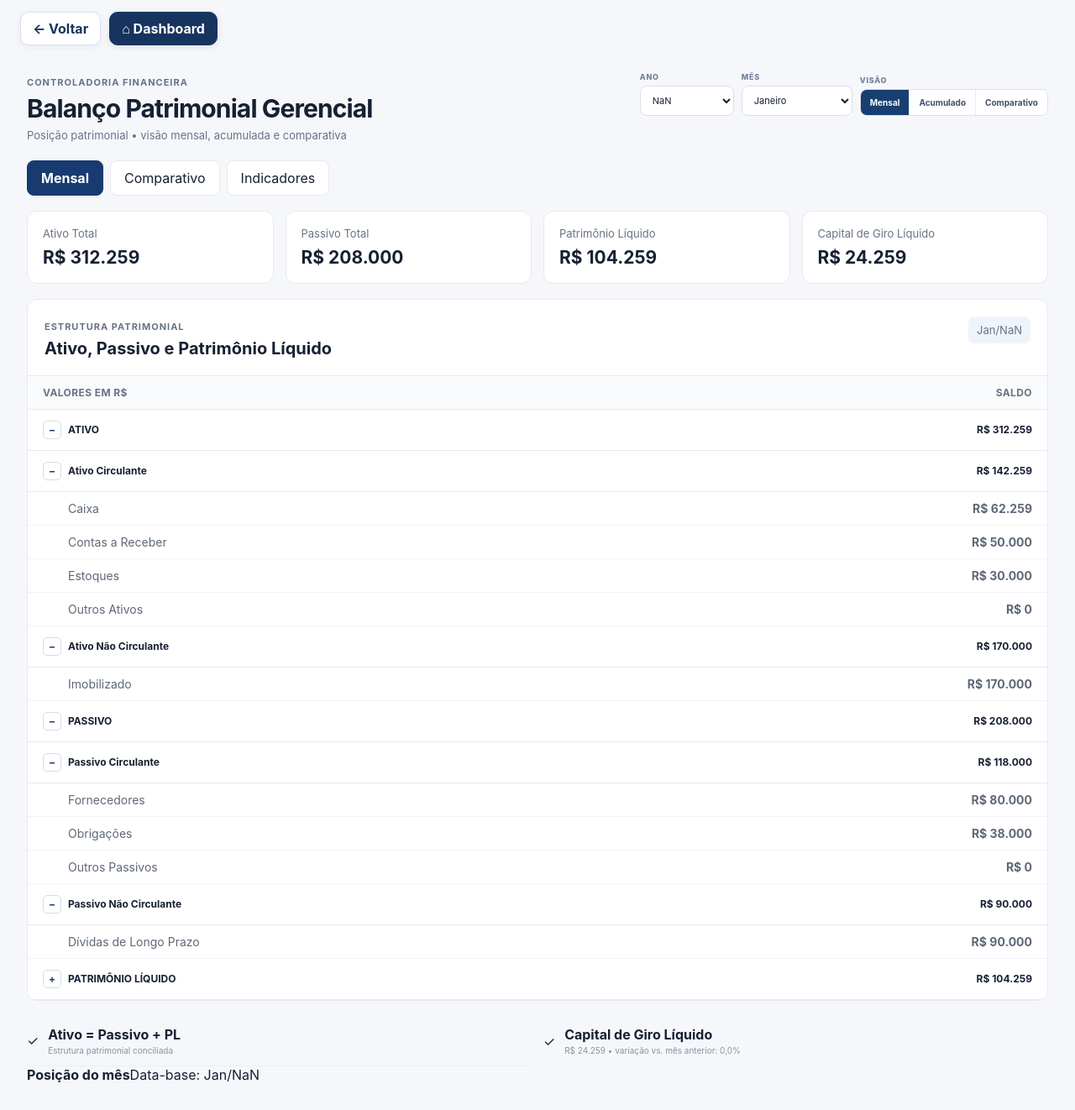
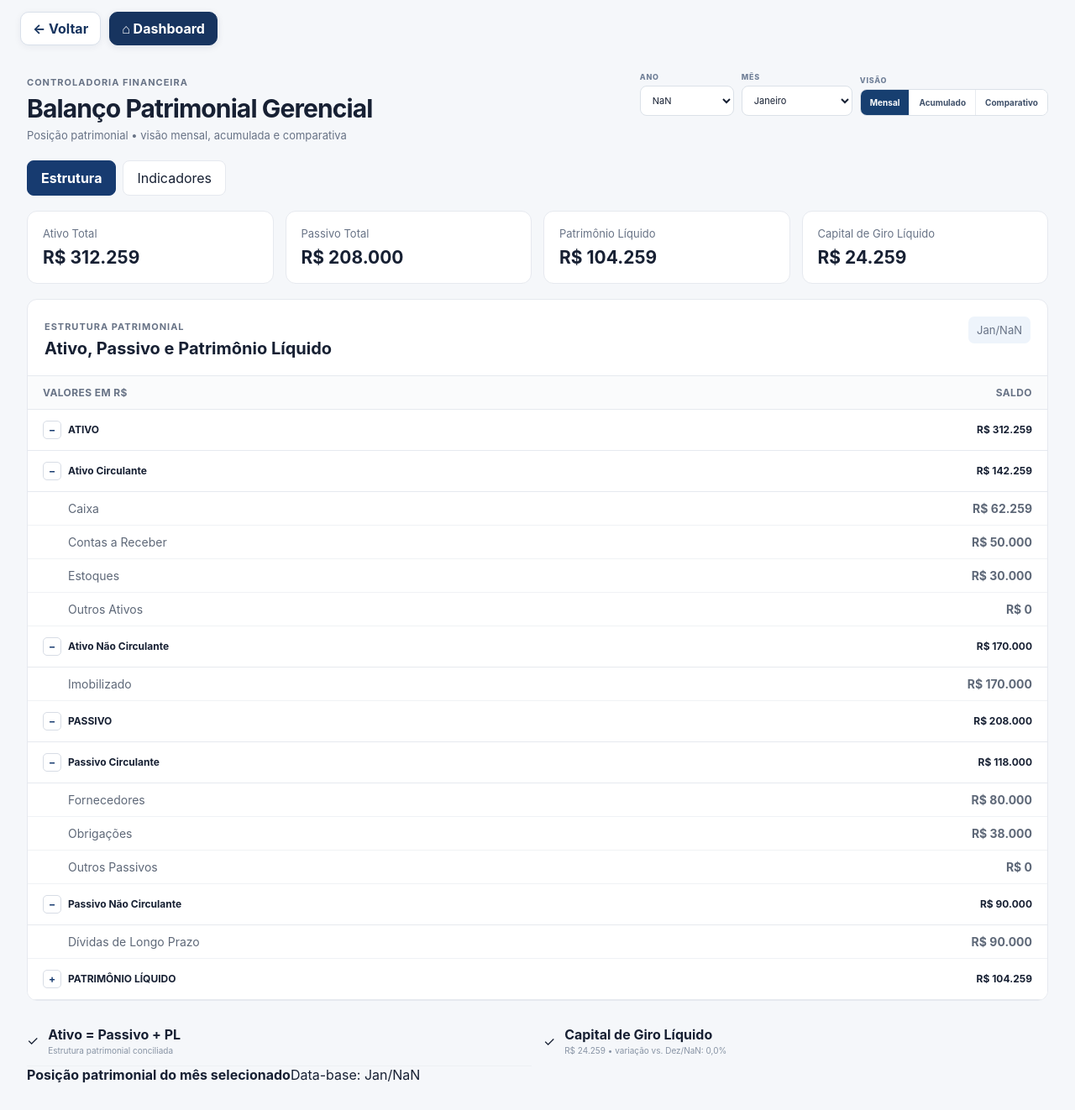
Before and after one commit to cardoso4009-byte/bp-financeiro-bi, a Next.js app: page /balanco-gerencial in a window 1280 px wide. Shown: the whole page at 84% size. Built offline with nearby package versions, Linux system fonts and the light colour scheme.

Commit message:
feat: alinha balanco ao padrao de periodo

```diff
--- a/app/balanco-gerencial/page.tsx
+++ b/app/balanco-gerencial/page.tsx
@@ -22,11 +22,12 @@ function Check({ok,label,value}:{ok:boolean;label:string;value:string}){return <
 
 export default function BalancoGerencial(){
  const[period,setPeriod]=useState<ReportPeriod>({...DEFAULT_REPORT_PERIOD,year:availableYears[0]??2026,month:1})
- const[mode,setMode]=useState<'mensal'|'comparativo'|'indicadores'>('mensal')
+ const[mode,setMode]=useState<'estrutura'|'indicadores'>('estrutura')
  const competenceKey=competence(period.year,period.month)
  const baseIndex=Math.max(0,months.findIndex(x=>x===competenceKey))
  const m=monthlyBalance.find(x=>x.month===competenceKey) ?? monthlyBalance[baseIndex]
- const prev=monthlyBalance[Math.max(0,baseIndex-1)]
+ const prevIndex=period.month===1 ? months.findIndex(x=>x===`${period.year-1}-12`) : baseIndex-1
+ const prev=monthlyBalance[Math.max(0,prevIndex)] ?? monthlyBalance[Math.max(0,baseIndex-1)]
  const variance=(a:number,b:number)=>b!==0?(a-b)/Math.abs(b):0
  const patrimonioCheck=m.ativoTotal-(m.passivoTotal+m.pl)
  const capitalGiro=m.ativoCirculante-m.passivoCirculante
@@ -34,21 +35,22 @@ export default function BalancoGerencial(){
  const rows=useMemo(()=>[
   ['Liquidez Corrente',m.ativoCirculante/m.passivoCirculante],['Participação do PL',m.pl/m.ativoTotal],['Endividamento',m.passivoTotal/m.ativoTotal],['Imobilização do PL',m.ativoNaoCirculante/m.pl],['Caixa / Ativo',m.caixa/m.ativoTotal]
  ],[m])
- const viewLabel=period.view==='acumulado'?'Posição até o mês selecionado':period.view==='comparativo'?'Comparação com período anterior':'Posição do mês'
+ const viewLabel=period.view==='acumulado'?'Posição acumulada até o mês selecionado':period.view==='comparativo'?'Comparativo com o período anterior':'Posição patrimonial do mês selecionado'
+ const previousLabel=period.month===1?`Dez/${period.year-1}`:`${monthLabel(period.month-1)}/${period.year}`
  return <main className="bp-page"><div className="bp-container">
   <header className="bp-header"><div><small>CONTROLADORIA FINANCEIRA</small><h1>Balanço Patrimonial Gerencial</h1><p>Posição patrimonial • visão mensal, acumulada e comparativa</p></div><ReportPeriodFilter value={period} onChange={setPeriod} years={availableYears}/></header>
-  <div className="bp-tabs">{(['mensal','comparativo','indicadores'] as const).map(x=><button key={x} className={mode===x?'active':''} onClick={()=>setMode(x)}>{x[0].toUpperCase()+x.slice(1)}</button>)}</div>
-  {mode==='mensal'&&<>
+  <div className="bp-tabs">{(['estrutura','indicadores'] as const).map(x=><button key={x} className={mode===x?'active':''} onClick={()=>setMode(x)}>{x[0].toUpperCase()+x.slice(1)}</button>)}</div>
+  {period.view!=='comparativo'&&mode==='estrutura'&&<>
    <div className="bp-summary"><div><span>Ativo Total</span><strong>{brl(m.ativoTotal)}</strong></div><div><span>Passivo Total</span><strong>{brl(m.passivoTotal)}</strong></div><div><span>Patrimônio Líquido</span><strong>{brl(m.pl)}</strong></div><div><span>Capital de Giro Líquido</span><strong>{brl(capitalGiro)}</strong></div></div>
    <section className="bp-card"><div className="bp-card-title"><div><small>ESTRUTURA PATRIMONIAL</small><h2>Ativo, Passivo e Patrimônio Líquido</h2></div><span>{monthLabel(period.month)}/{period.year}</span></div><div className="table-wrap"><table className="bp-table"><thead><tr><th>Valores em R$</th><th>Saldo</th></tr></thead><tbody>
     <Group title="ATIVO" value={m.ativoTotal}><Group title="Ativo Circulante" value={m.ativoCirculante}><Item label="Caixa" value={m.caixa}/><Item label="Contas a Receber" value={m.contasReceber}/><Item label="Estoques" value={m.estoques}/><Item label="Outros Ativos" value={m.outrosAtivos}/></Group><Group title="Ativo Não Circulante" value={m.ativoNaoCirculante}><Item label="Imobilizado" value={m.imobilizado}/></Group></Group>
     <Group title="PASSIVO" value={m.passivoTotal}><Group title="Passivo Circulante" value={m.passivoCirculante}><Item label="Fornecedores" value={m.fornecedores}/><Item label="Obrigações" value={m.obrigacoes}/><Item label="Outros Passivos" value={m.outrosPassivos}/></Group><Group title="Passivo Não Circulante" value={m.passivoNaoCirculante}><Item label="Dívidas de Longo Prazo" value={m.dividasLongoPrazo}/></Group></Group>
     <Group title="PATRIMÔNIO LÍQUIDO" value={m.pl} defaultOpen={false}><Item label="Patrimônio Líquido" value={m.pl}/></Group>
    </tbody></table></div></section>
-   <div className="bp-checks"><Check ok={Math.abs(patrimonioCheck)<1} label="Ativo = Passivo + PL" value={Math.abs(patrimonioCheck)<1?'Estrutura patrimonial conciliada':`Diferença: ${brl(patrimonioCheck)}`}/><Check ok={Number.isFinite(capitalGiro)} label="Capital de Giro Líquido" value={`${brl(capitalGiro)} • variação vs. mês anterior: ${pct(variance(capitalGiro,prevCapitalGiro))}`}/></div>
-   <div className="report-period-context"><strong>{viewLabel}</strong><span>Data-base: {monthLabel(period.month)}/{period.year}</span></div>
+   <div className="bp-checks"><Check ok={Math.abs(patrimonioCheck)<1} label="Ativo = Passivo + PL" value={Math.abs(patrimonioCheck)<1?'Estrutura patrimonial conciliada':`Diferença: ${brl(patrimonioCheck)}`}/><Check ok={Number.isFinite(capitalGiro)} label="Capital de Giro Líquido" value={`${brl(capitalGiro)} • variação vs. ${previousLabel}: ${pct(variance(capitalGiro,prevCapitalGiro))}`}/></div>
   </>}
-  {mode==='comparativo'&&<div className="bp-grid">{[['Ativo Total',m.ativoTotal,prev.ativoTotal],['Passivo Total',m.passivoTotal,prev.passivoTotal],['Patrimônio Líquido',m.pl,prev.pl],['Capital de Giro Líquido',capitalGiro,prevCapitalGiro]].map(([label,value,previous])=><div className="metric-card" key={label as string}><span>{label}</span><h2>{brl(value as number)}</h2><small>vs. período anterior: {variance(value as number,previous as number)>=0?'+':''}{pct(variance(value as number,previous as number))}</small></div>)}</div>}
-  {mode==='indicadores'&&<div className="indicator-grid">{rows.map(([label,value])=><div className="metric-card" key={label as string}><span>{label}</span><h2>{label==='Liquidez Corrente'?(value as number).toFixed(2):pct(value as number)}</h2><small>Data-base: {monthLabel(period.month)}/{period.year}</small></div>)}<div className="metric-card"><span>Capital de Giro Líquido</span><h2>{brl(capitalGiro)}</h2><small>Ativo Circulante − Passivo Circulante</small></div></div>}
+  {period.view==='comparativo'&&<section className="bp-card"><div className="bp-card-title"><div><small>ANÁLISE COMPARATIVA</small><h2>{monthLabel(period.month)}/{period.year} × {previousLabel}</h2></div><span>Período anterior</span></div><div className="bp-grid">{[['Ativo Total',m.ativoTotal,prev.ativoTotal],['Passivo Total',m.passivoTotal,prev.passivoTotal],['Patrimônio Líquido',m.pl,prev.pl],['Capital de Giro Líquido',capitalGiro,prevCapitalGiro]].map(([label,value,previous])=><div className="metric-card" key={label as string}><span>{label}</span><h2>{brl(value as number)}</h2><small>Anterior: {brl(previous as number)} • variação: {variance(value as number,previous as number)>=0?'+':''}{pct(variance(value as number,previous as number))}</small></div>)}</div></section>}
+  {mode==='indicadores'&&<div className="indicator-grid">{rows.map(([label,value])=><div className="metric-card" key={label as string}><span>{label}</span><h2>{label==='Liquidez Corrente'?(value as number).toFixed(2):pct(value as number)}</h2><small>{viewLabel} • {monthLabel(period.month)}/{period.year}</small></div>)}<div className="metric-card"><span>Capital de Giro Líquido</span><h2>{brl(capitalGiro)}</h2><small>Ativo Circulante − Passivo Circulante</small></div></div>}
+  <div className="report-period-context"><strong>{viewLabel}</strong><span>Data-base: {monthLabel(period.month)}/{period.year}</span></div>
  </div></main>
 }
```
